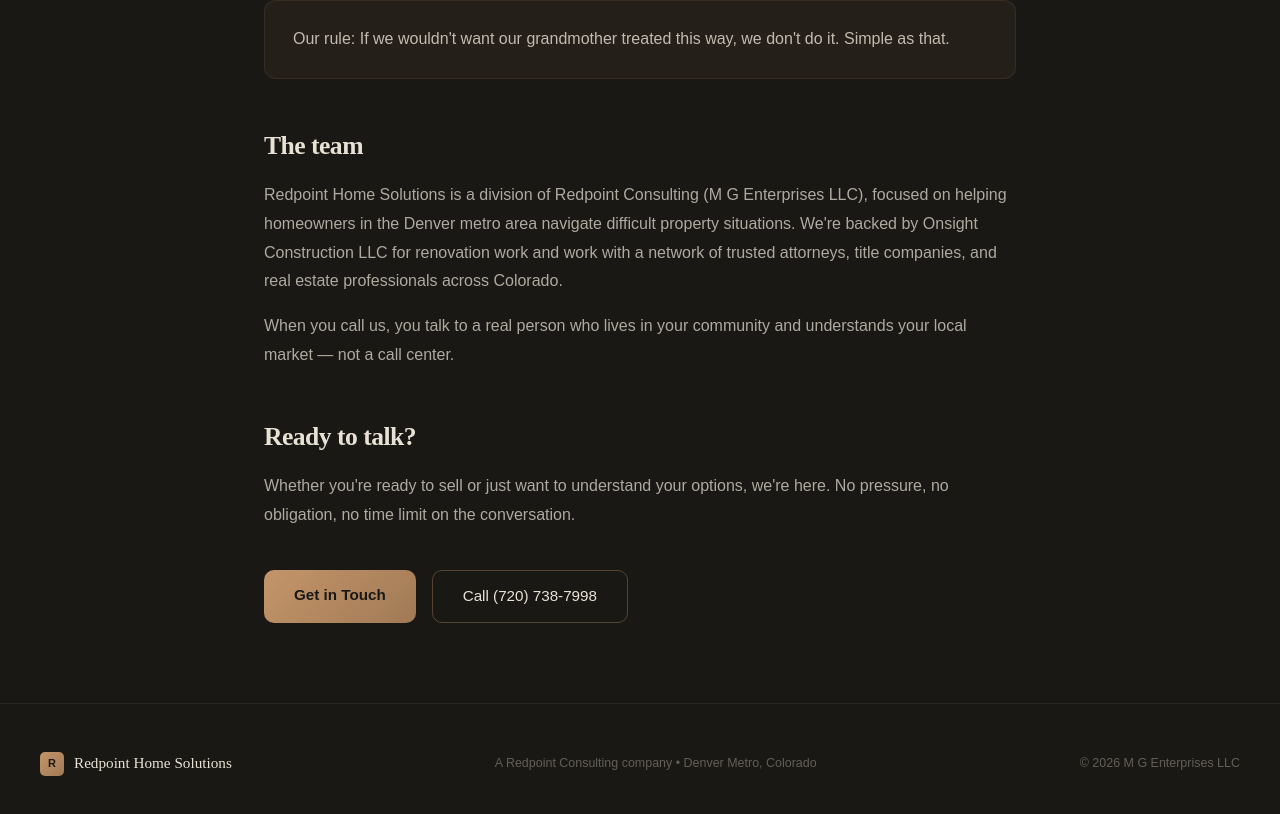
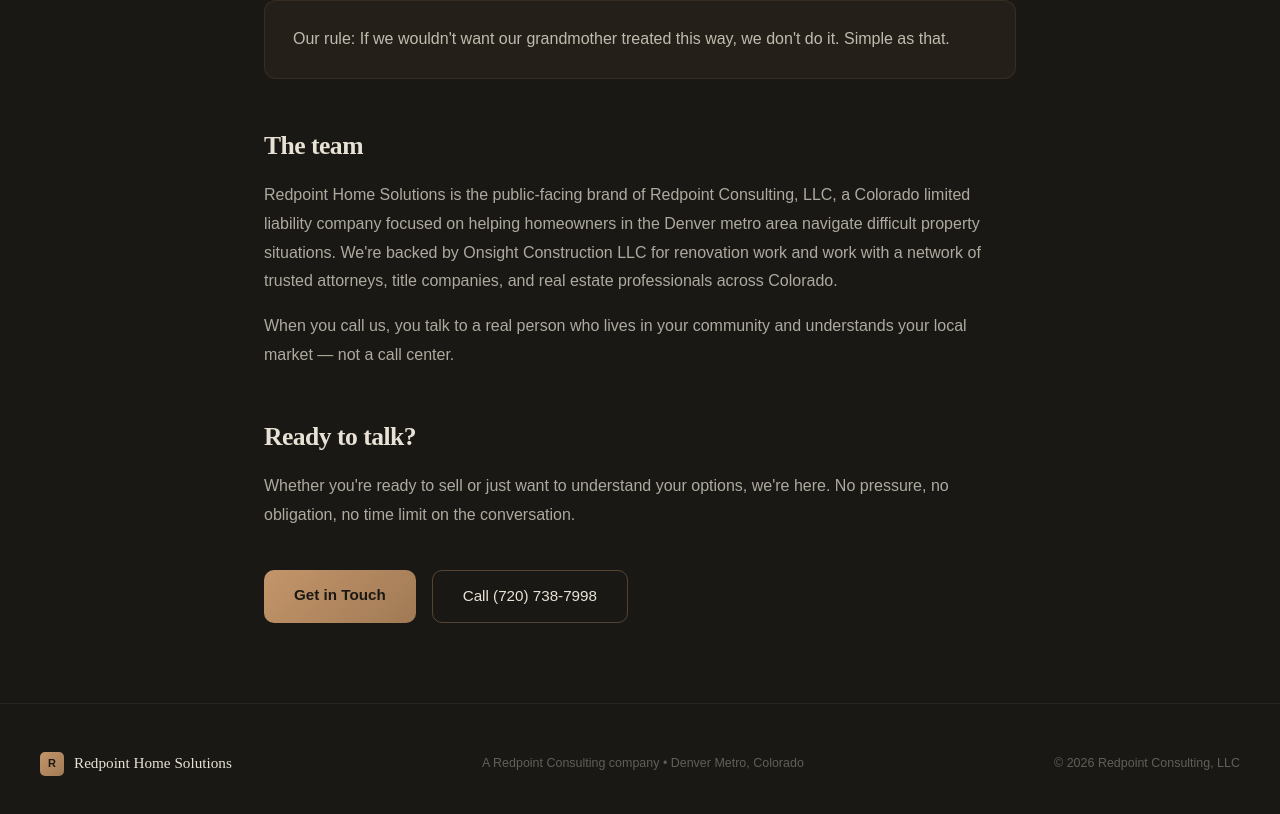
Before and after one commit to mattgshepard-prog/redpoint-solutions, a Next.js app: page /about in a window 1280 px wide. Shown: the part 1209-2023 px from the top of the page. Built offline with nearby package versions, Linux system fonts and the light colour scheme.

Commit message:
Fix: replace incorrect 'M G Enterprises LLC' entity references with correct 'Redpoint Consulting, LLC' (Footer copyright + About page entity description)

```diff
--- a/app/about/page.js
+++ b/app/about/page.js
@@ -59,7 +59,7 @@
 
             <h2>The team</h2>
             <p>
-              Redpoint Home Solutions is a division of Redpoint Consulting (M G Enterprises LLC), focused on helping homeowners in the Denver metro area navigate difficult property situations. We're backed by Onsight Construction LLC for renovation work and work with a network of trusted attorneys, title companies, and real estate professionals across Colorado.
+              Redpoint Home Solutions is the public-facing brand of Redpoint Consulting, LLC, a Colorado limited liability company focused on helping homeowners in the Denver metro area navigate difficult property situations. We're backed by Onsight Construction LLC for renovation work and work with a network of trusted attorneys, title companies, and real estate professionals across Colorado.
             </p>
             <p>
               When you call us, you talk to a real person who lives in your community and understands your local market — not a call center.
--- a/app/components/Footer.jsx
+++ b/app/components/Footer.jsx
@@ -51,7 +51,7 @@
           A Redpoint Consulting company &bull; Denver Metro, Colorado
         </div>
         <div style={{ fontSize: "0.78rem", color: "rgba(232,226,214,0.35)" }}>
-          &copy; {new Date().getFullYear()} M G Enterprises LLC
+          &copy; {new Date().getFullYear()} Redpoint Consulting, LLC
         </div>
       </div>
     </footer>
```
